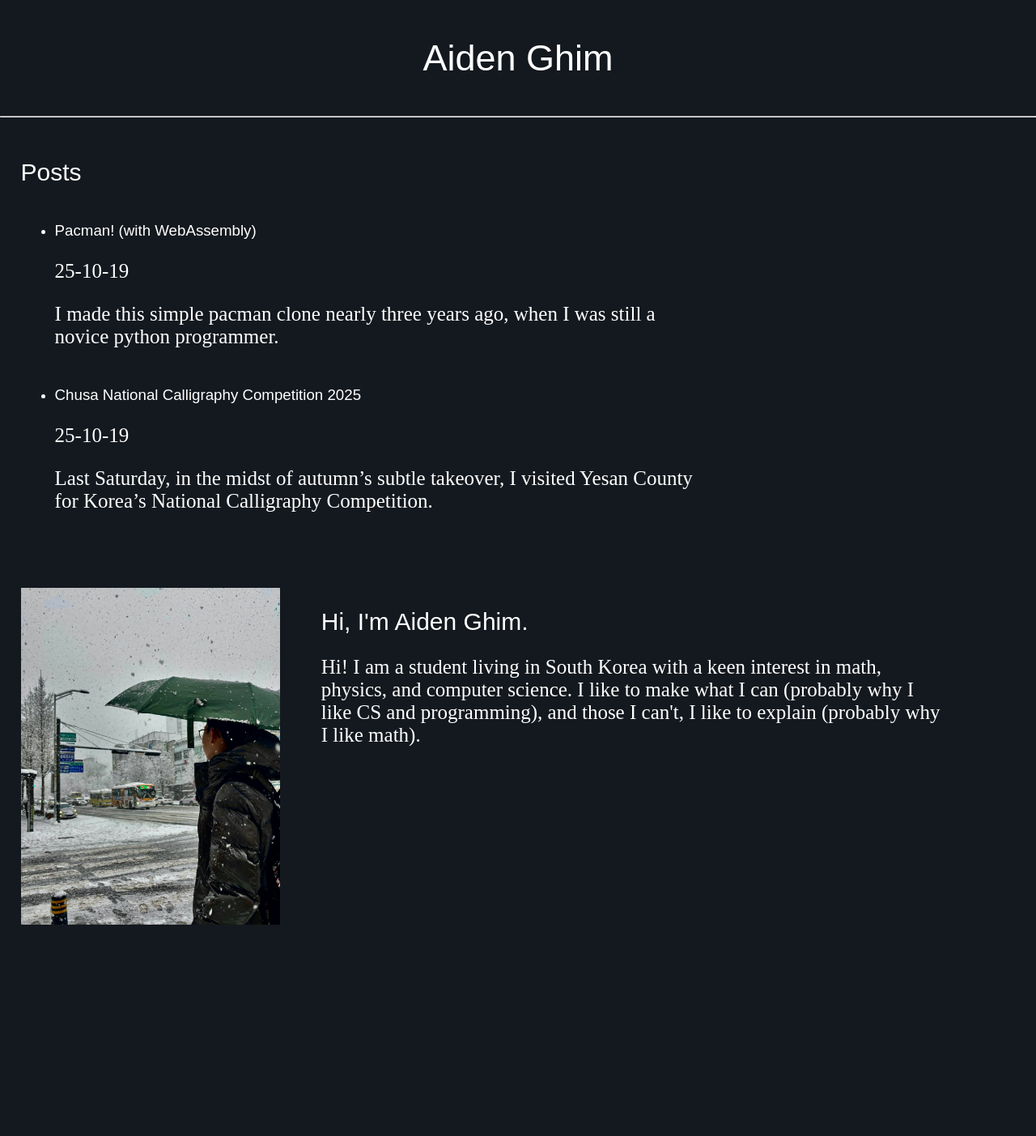
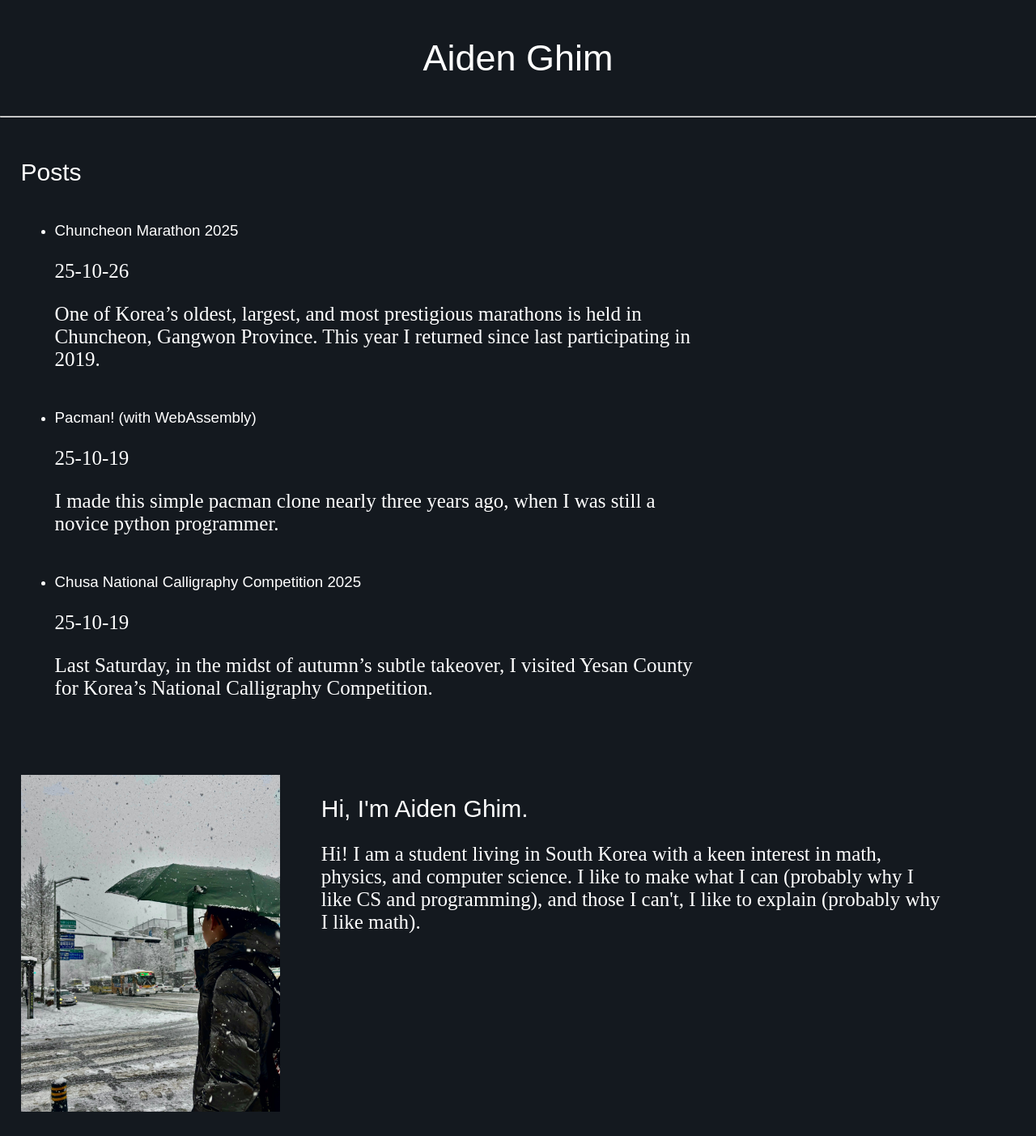
Before and after one commit to abghim/abghim.github.io, a Jekyll site: the page built from index.html, in a window 1280 px wide. Shown: the whole page at 81% size. Built offline with Jekyll 4.4.1, drawn with Linux system fonts in a browser that asks for light colours; some web fonts are replaced; before the commit the page ends 1172 px from its top, so only the background shows below that.

Commit message:
Add new post

```diff
--- /dev/null
+++ b/_posts/2025-10-26-chuncheon-marathon.md
@@ -0,0 +1,20 @@
+---
+layout: post
+title: "Chuncheon Marathon 2025"
+excerpt_separator: "<!--more-->"
+---
+One of Korea's oldest, largest, and most prestigious marathons is held in Chuncheon, Gangwon Province. This year I returned since last participating in 2019.<!--more--> And while a lot changed in six years, I was happy to see that most of them were for the better.
+
+One significant change was evident months before the big day -- signing up. Years ago, marathons in general were out of participants, with registration still open weeks after the deadline. We would get prompted with advertising texts to scavenge runners. This year, the online reservation barely lasted a few seconds -- we were some of the lucky 20,000 to get a ticket.
+
+After 3 hours on a train bound for Chuncheon (which is a romantic cliché, by the way, in Korean culture), it was hard to notice young runners dominating the venue, mostly in *running crews*. Marathon evolved with this cultural trend of group running, apparently, into a massively popularized cultural event.
+
+The 10km course began around 10 a.m., and lasted about an hour. Despite having been under the weather just a few days ago, I somehow managed to finish strong.
+
+<img src="/assets/images/chuncheon.png" alt="a massive crowd awaits before the start line">
+
+Chuncheon is renowned for its *Dakgalbi*, or spicy stir-fried chicken. Most other places were croweded as thousands of runners desperate for food scoured the streets, but I could enjoy fantastic dakgalbi without much of a waiting.
+
+<img src="/assets/images/chuncheon_dakgalbi.png" alt="chuncheon dakgalbi">
+
+I hope to finish a full course as soon as I'm over 18!
--- a/assets/stylesheets/post.css
+++ b/assets/stylesheets/post.css
@@ -74,3 +74,7 @@ p {
 	font-size: 25px;
 	text-align: left;
 }
+
+img {
+	width: 50%;
+}
```
Also changed, not shown: assets/images/chuncheon_dakgalbi.png (added), 1 other file.
